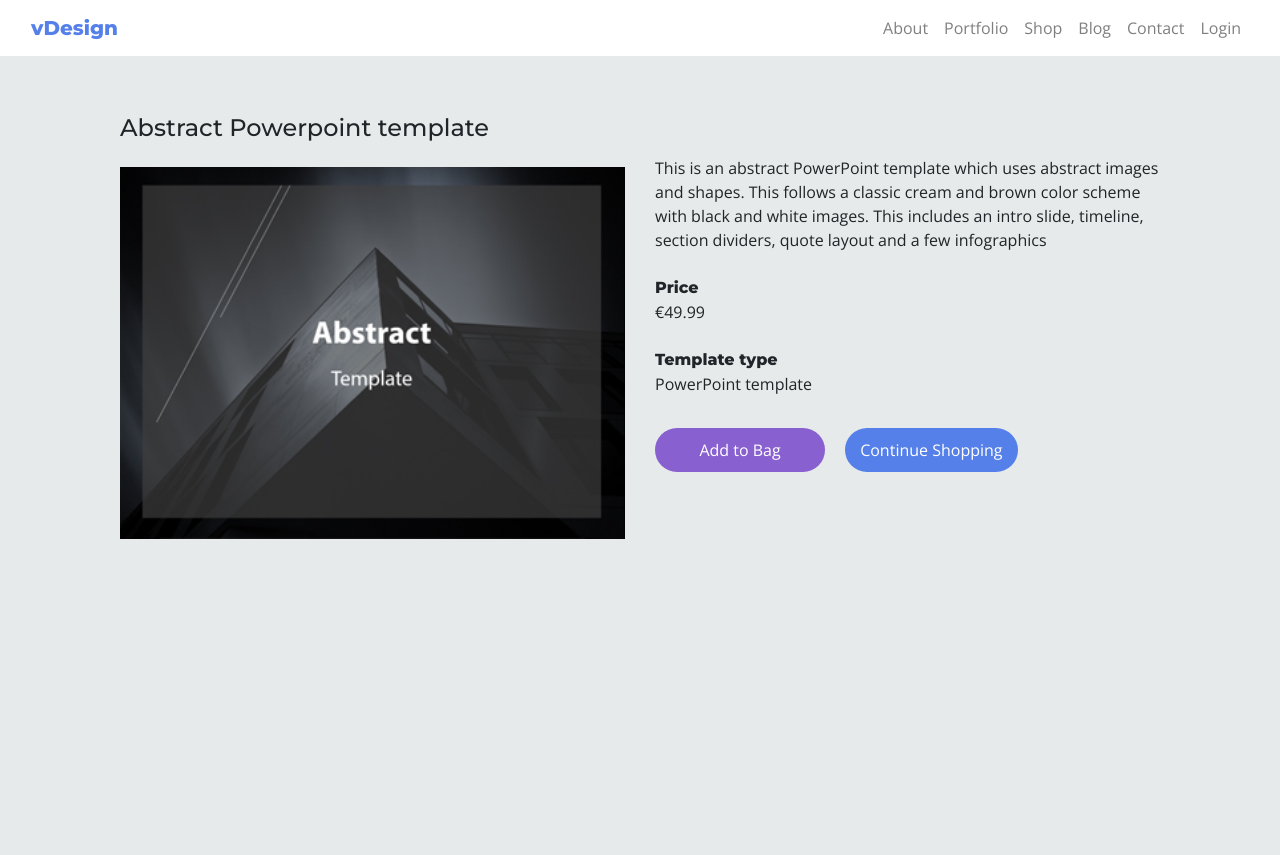
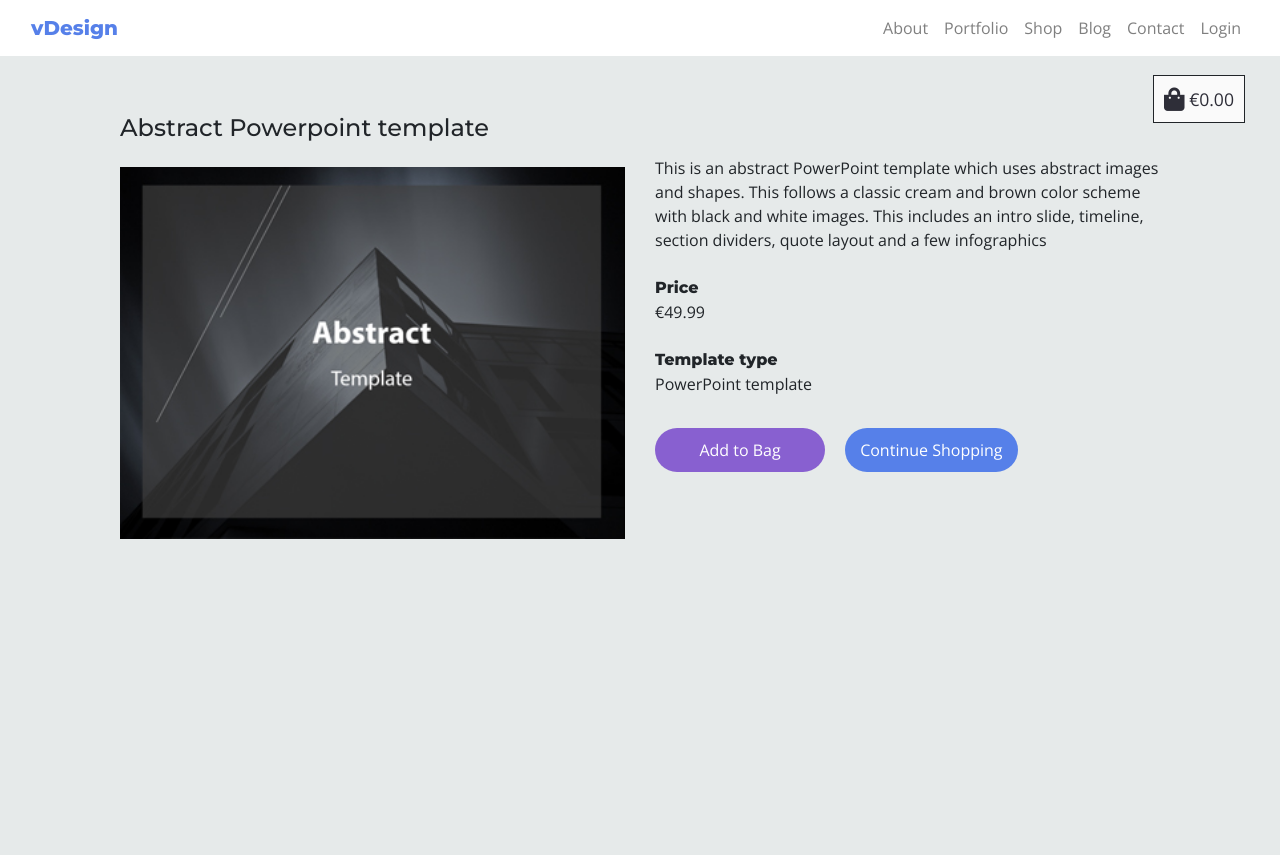
Before and after one commit to vishkid84/vDesign, a Django app: page /products/1/ in a window 1280 px wide. Shown: the top 855 px of the page. Run offline with Django 3.2, Linux system fonts and the light colour scheme; data comes from the database, SQL or seed files in the repository; some libraries are stand-ins or nearby versions.

Commit message:
Updated contexts.py to update shopping cart totals

```diff
--- a/bag/contexts.py
+++ b/bag/contexts.py
@@ -1,14 +1,27 @@
 from django.conf import settings
+from django.shortcuts import get_object_or_404
+from products.models import Product
 
 def bag_contents(request):
 
     bag_items = []
-    grand_total = 0
+    total = 0
     product_count = 0
+    bag = request.session.get('bag', {})
+
+    for item_id, current_bag in bag.items():
+        product = get_object_or_404(Product, pk=item_id)
+        total += current_bag * product.price
+        product_count += current_bag
+        bag_items.append({
+            'item_id': item_id,
+            'current_bag': current_bag,
+            'product': product
+        })
 
     context = {
         'bag_items': bag_items,
-        'grand_total': grand_total,
+        'total': total,
         'product_count': product_count,
     }
 
--- a/bag/templates/bag/bag.html
+++ b/bag/templates/bag/bag.html
@@ -11,7 +11,7 @@
         <div class="row">
             <div class="col">
                 {% if bag_items %}
-                <p></p>
+                <p>{{ bag_items }}</p>
                 {% else %}
                 <p>Your bag is empty</p>
                 {% endif %}
--- a/bag/views.py
+++ b/bag/views.py
@@ -6,13 +6,12 @@ def view_bag(request):
 
 def add_to_bag(request, item_id):
 
-    current_bag = request.POST.get('current_bag')
+    current_bag = int(request.POST.get('current_bag'))
     redirect_url = request.POST.get('redirect_url')
     bag = request.session.get('bag', {})
 
     bag[item_id] = current_bag
 
     request.session['bag'] = bag
-    print(request.session['bag'])
 
     return redirect(redirect_url)
--- a/products/templates/products/product_detail.html
+++ b/products/templates/products/product_detail.html
@@ -26,7 +26,7 @@
                     <form class="form" action="{% url 'add_to_bag' product.id %}" method="POST">
                         {% csrf_token %}
                         <div class="col-12 shopping-bag-btn pl-0">
-                            <input type="hidden" data-item_id="{{ product.id }}" name="current_bag" value="{{ product.name }}" class="d-none">
+                            <input type="number" data-item_id="{{ product.id }}" id="{{ product.id }}" name="current_bag" value="1" class="d-none">
                             <input type="submit" class="btn btn-secondary mr-3 mt-3" value="Add to Bag">
                             <a href="{% url 'products' %}" class="btn btn-primary mt-3">Continue Shopping</a>
                         </div>
@@ -34,7 +34,20 @@
                     </form>
                 </div>
             </div>
-
+            <div class="shopping-bag-container text-right">
+                <a class="{% if total %} font-weight-bold{% else %}text-black{% endif %}" href="{% url 'view_bag' %}">
+                    <div class="text-center">
+                        <div></div>
+                        <p class="my-0"><i class="fas fa-shopping-bag fa-lg"></i>
+                            {% if total %}
+                                €{{ total|floatformat:2 }}
+                            {% else %}
+                                €0.00
+                            {% endif %}
+                        </p>
+                    </div>
+                </a>
+            </div>
         </div>
     </div>
 {% endblock %}
--- a/static/css/base.css
+++ b/static/css/base.css
@@ -4,6 +4,10 @@
 body{
     background-color: #e6eaea;
     font-family: 'Open Sans', sans-serif;
+}
+
+.navbar{
+    z-index: 2;
 }
 
 .navbar-brand{
@@ -147,9 +151,12 @@ footer {
 .shopping-bag-container{
     position: absolute;
     right: 0;
-    top: 050;
-    padding-right: 50px;
+    top: 75px;
+    margin-right: 35px;
     font-size: 1.1rem;
+    padding: 10px;
+    border: 1px solid;
+    background: #fafafa;
 }
 
 .shopping-bag-container a{
@@ -165,3 +172,12 @@ footer {
 .shopping-bag-btn .btn-secondary{
     width: 170px;
 }
+
+
+/* --------Media center---------------- */
+
+@media (max-width: 992px) {
+    .main-container{
+        padding-top: 80px;
+    }
+ }
```
Also changed, not shown: products/templates/products/products.html (+6 -6 lines).
